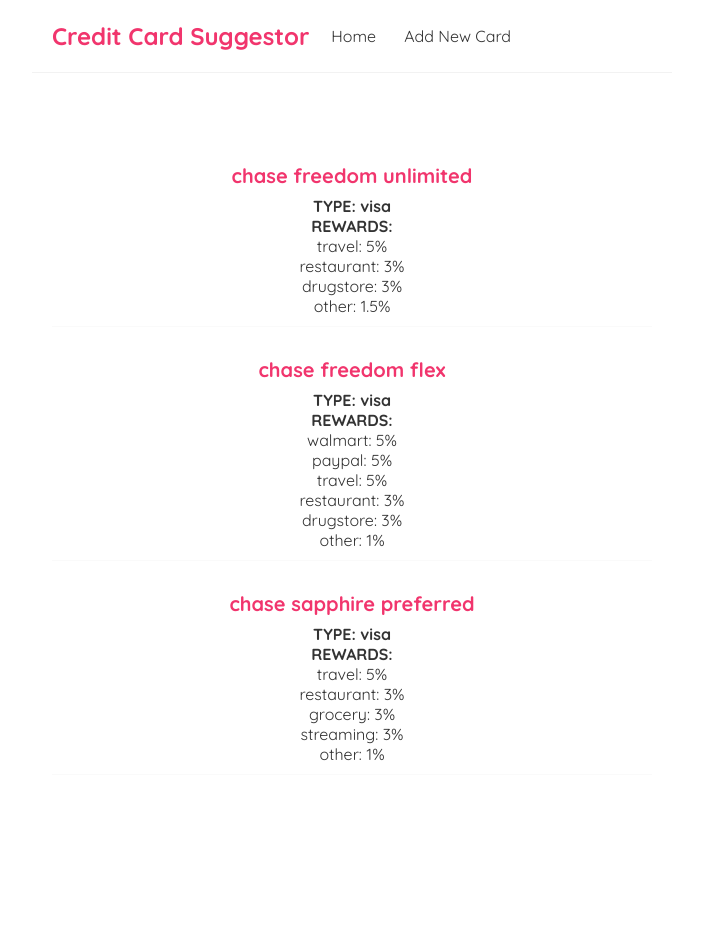
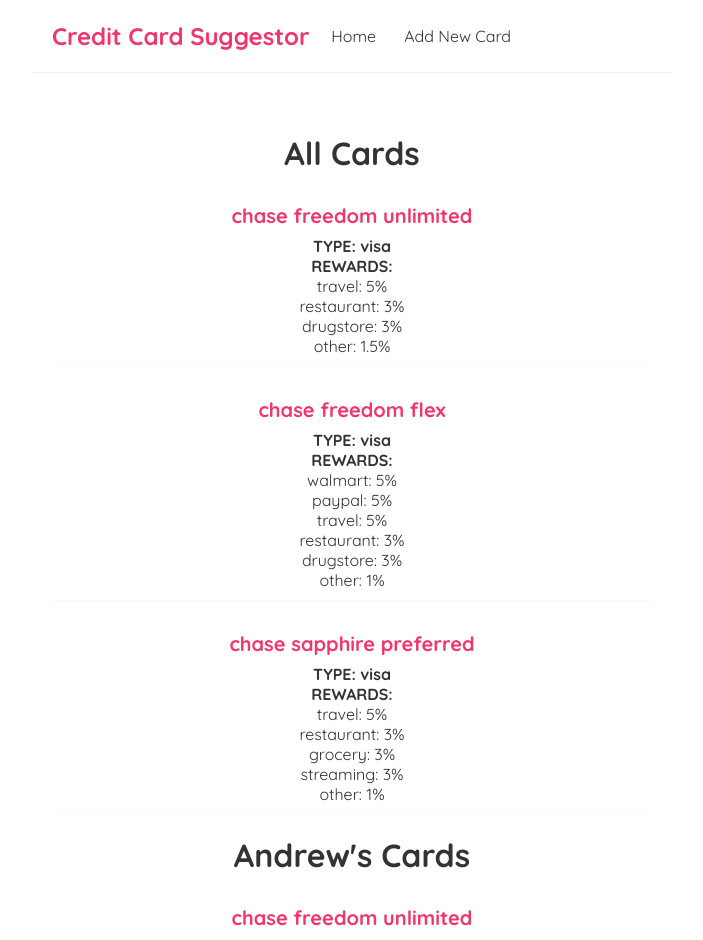
Before and after one commit to giang184/CCSuggestor, a React (Create React App) app: page / in a window 1280 px wide. Shown: the top 940 px of the page, without its empty margins (288-991 px from the left). Before the commit the page ends 855 px from the top, so only its background shows below. Built offline with nearby package versions, Linux system fonts and the light colour scheme.

Commit message:
filter card list by owner

```diff
--- a/src/CardList.js
+++ b/src/CardList.js
@@ -1,6 +1,7 @@
-const CardList = ({cards}) => {
+const CardList = ({cards, title}) => {
   return (
     <div className="card-list">
+      <h1>{title}</h1>
       {cards.map((card) => (
           <div className="card-preview" key={card.id}>
             <h2>{card.name}</h2>
--- a/src/Dashboard.js
+++ b/src/Dashboard.js
@@ -10,7 +10,8 @@ const Dashboard = () => {
 
   return (
     <div className="home">
-      <CardList cards={cards}/>
+      <CardList cards={cards} title="All Cards"/>
+      <CardList cards={cards.filter((card) => card.owner === "Andrew")} title="Andrew's Cards"/>
     </div>
   );
 }
```
